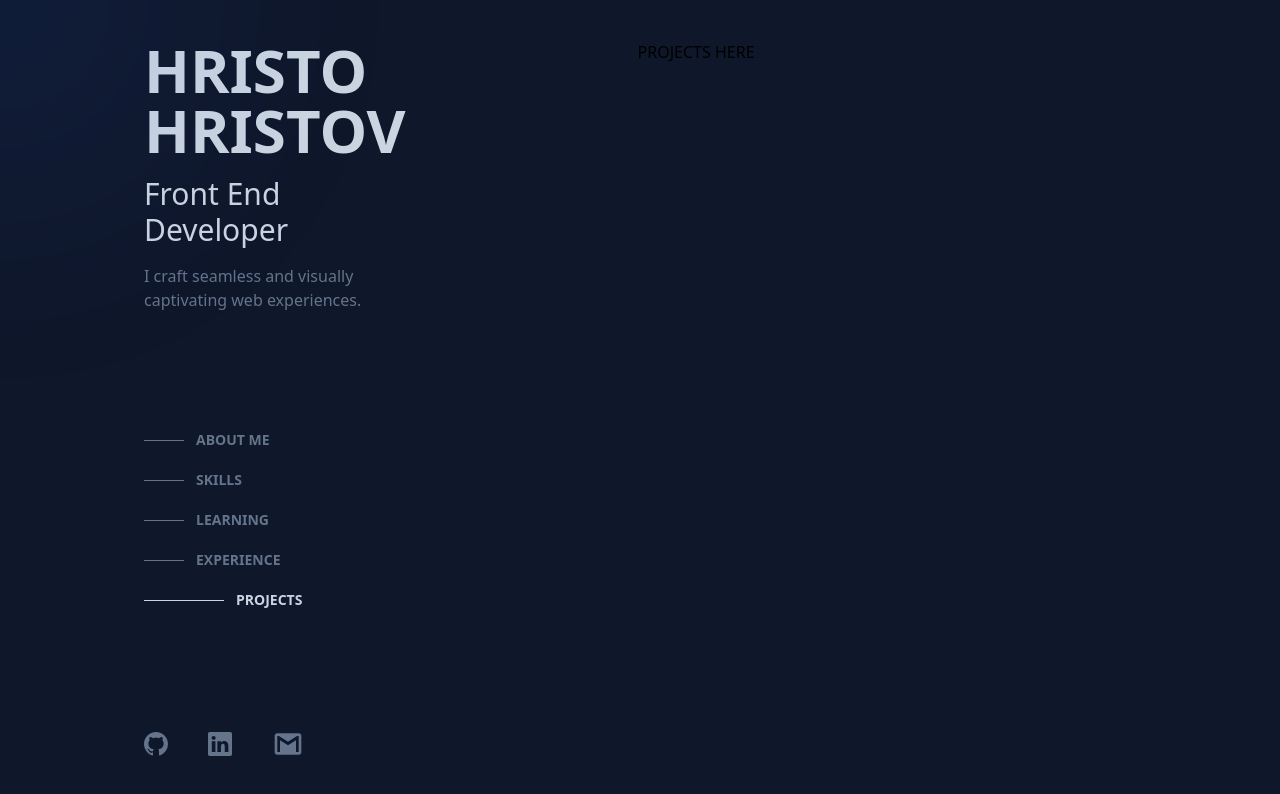
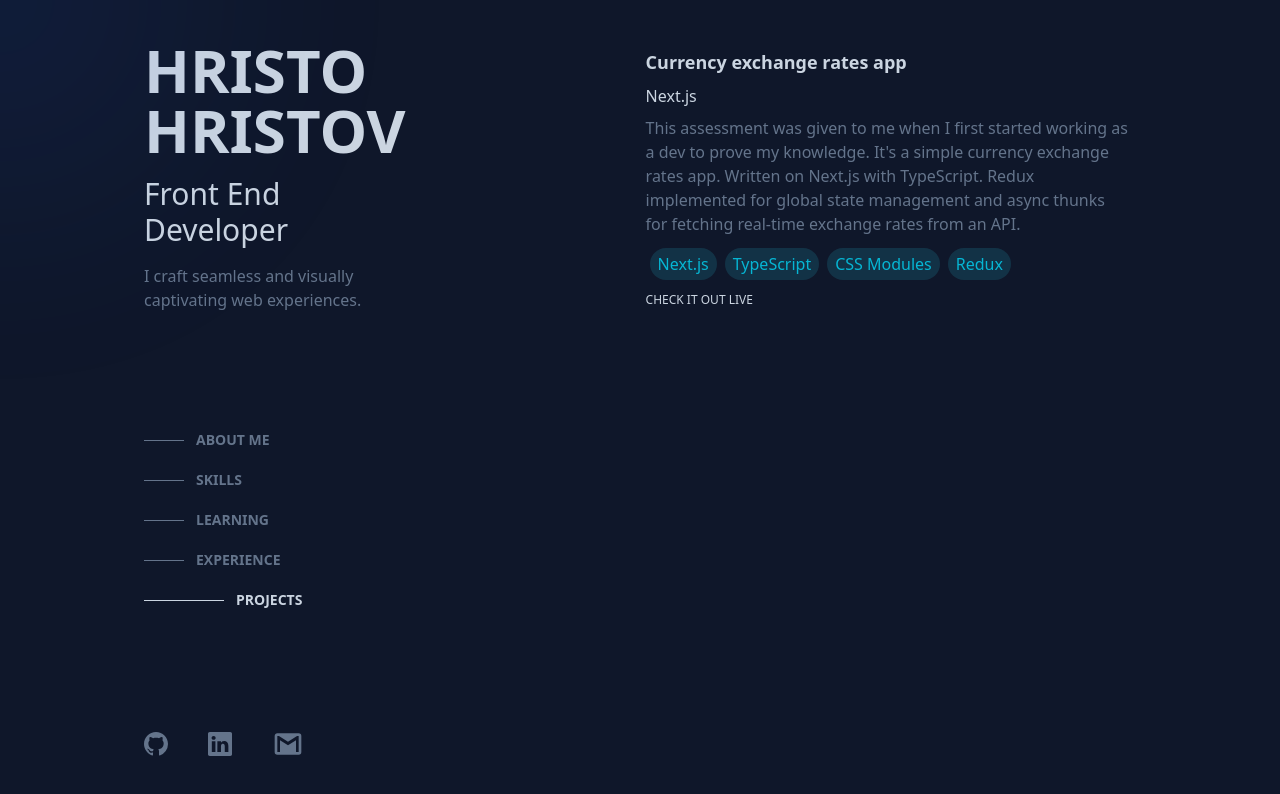
Before and after one commit to infernall92/my-portfolio, a React (Vite) app: page / in a window 1280 px wide. Both pictures are taken after a click on the item "PROJECTS". Shown: the top 794 px of the page. Built offline with nearby package versions, Linux system fonts and the light colour scheme.

Commit message:
create project card component and use it in the section for projects

```diff
--- /dev/null
+++ b/src/components/ProjectCard.jsx
@@ -0,0 +1,44 @@
+/* eslint-disable react/prop-types */
+const ProjectCard = ({
+  projectName,
+  framework,
+  description,
+  technologies,
+  liveDemo,
+  link,
+}) => {
+  return (
+    <div className="text-slate-500 flex gap-5 group hover:bg-slate-800 hover:border-slate-700 rounded-md p-2">
+      <div className="flex flex-col gap-2">
+        <p className="font-semibold text-lg text-slate-300 group-hover:text-cyan-500">
+          {projectName}
+        </p>
+        <p className="font-thin text-slate-300">{framework}</p>
+        <p>{description}</p>
+
+        <div className="flex flex-wrap">
+          {technologies.map((technology) => (
+            <span
+              key={technology}
+              className="text-cyan-500 bg-cyan-900 bg-opacity-50 rounded-full py-1 px-2 m-1 whitespace-nowrap"
+            >
+              {technology}
+            </span>
+          ))}
+        </div>
+        {liveDemo && (
+          <a
+            href={link}
+            className="text-slate-300 text-xs cursor-[inherit]"
+            target="_blank"
+            rel="noopener noreferrer"
+          >
+            CHECK IT OUT LIVE
+          </a>
+        )}
+      </div>
+    </div>
+  );
+};
+
+export default ProjectCard;
--- a/src/components/Projects.jsx
+++ b/src/components/Projects.jsx
@@ -1,5 +1,24 @@
+import PROJECTS from "../projects.json";
+import ProjectCard from "./ProjectCard";
+
 const Projects = () => {
-  return <div>PROJECTS HERE</div>;
+  return (
+    <section id="projects" className="">
+      <div className="flex flex-col gap-5">
+        {PROJECTS.map((project) => (
+          <ProjectCard
+            key={project.name}
+            projectName={project.name}
+            framework={project.framework}
+            description={project.description}
+            liveDemo
+            technologies={project.technologies}
+            link={project.link}
+          />
+        ))}
+      </div>
+    </section>
+  );
 };
 
 export default Projects;
--- /dev/null
+++ b/src/projects.json
@@ -0,0 +1,14 @@
+[
+    {
+        "name": "Currency exchange rates app",
+        "framework": "Next.js",
+        "description": "This assessment was given to me when I first started working as a dev to prove my knowledge. It's a simple currency exchange rates app. Written on Next.js with TypeScript. Redux implemented for global state management and async thunks for fetching real-time exchange rates from an API.",
+        "technologies": [
+            "Next.js",
+            "TypeScript",
+            "CSS Modules",
+            "Redux"
+        ],
+        "link": "https://infernall92.github.io/nextjs-forex-app"
+    }
+]
```
